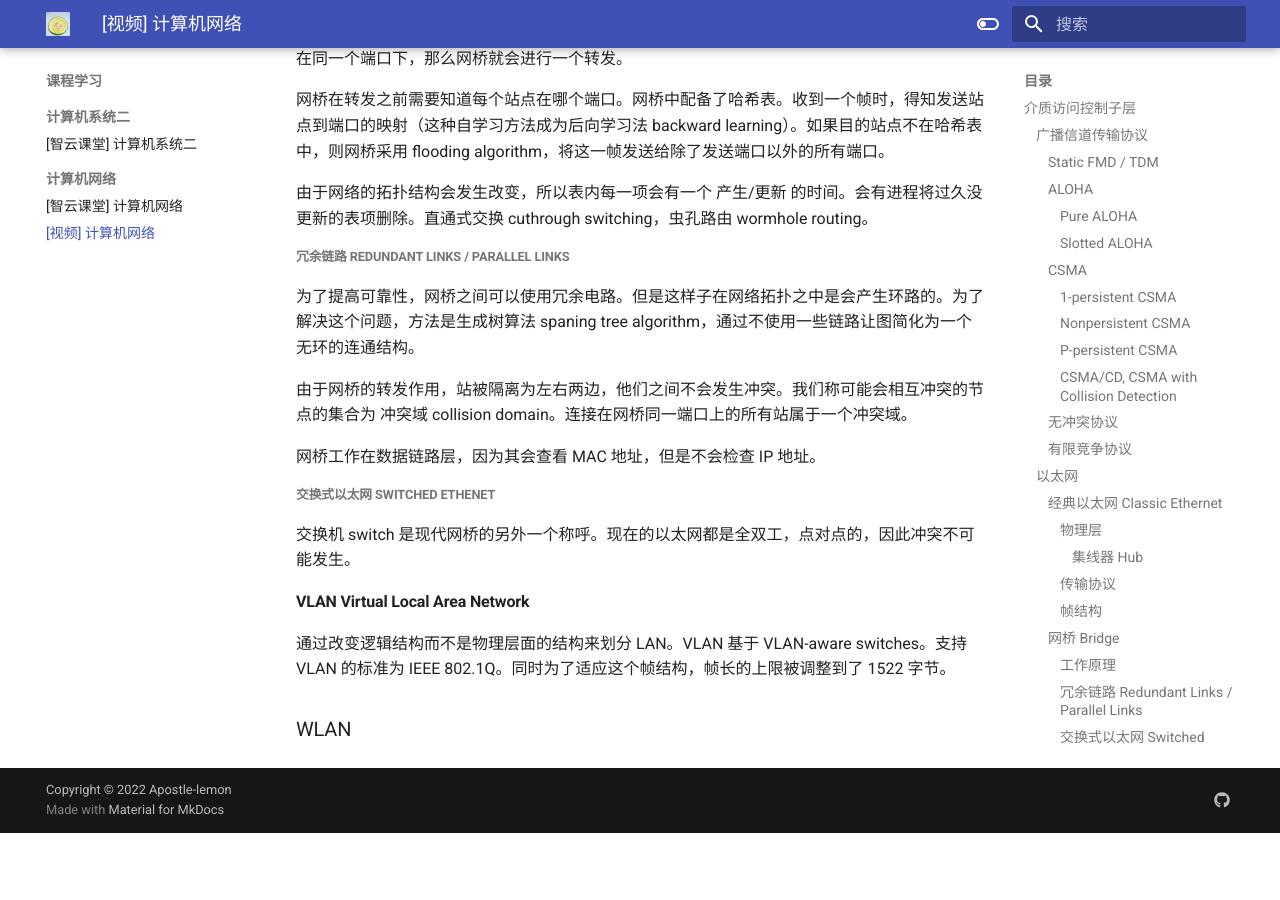
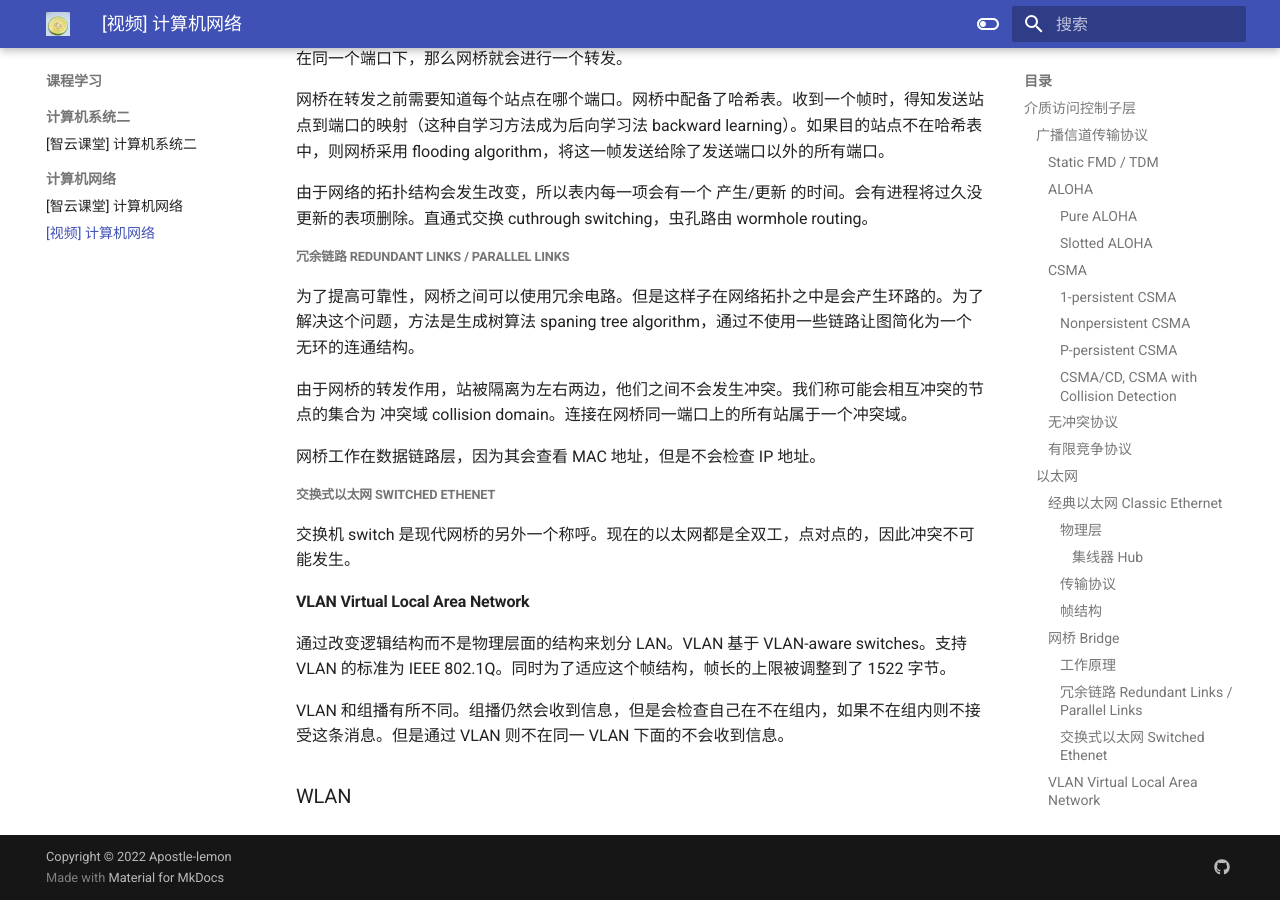
Before and after one commit to Apostle-lemon/Apostle-lemon.github.io, an MkDocs documentation site: the page built from docs/课程学习/计算机网络/【视频】计算机网络.md, in a window 1280 px wide and 900 px high, scrolled down 2732 px. Built offline with MkDocs 1.6.1 and Material for MkDocs 9.7.7, drawn with Linux system fonts in a browser that asks for light colours; before the commit the page ends 3565 px from its top, so only the background shows below that.

Commit message:
vault backup: 2022-10-28 11:30:56
Affected files:
docs/课程学习/计算机网络/【视频】计算机网络.md

```diff
--- a/docs/课程学习/计算机网络/【视频】计算机网络.md
+++ b/docs/课程学习/计算机网络/【视频】计算机网络.md
@@ -124,4 +124,6 @@
 
 通过改变逻辑结构而不是物理层面的结构来划分 LAN。VLAN 基于 VLAN-aware switches。支持 VLAN 的标准为 IEEE 802.1Q。同时为了适应这个帧结构，帧长的上限被调整到了 1522 字节。
 
+VLAN 和组播有所不同。组播仍然会收到信息，但是会检查自己在不在组内，如果不在组内则不接受这条消息。但是通过 VLAN 则不在同一 VLAN 下面的不会收到信息。
+
 ### WLAN
```
